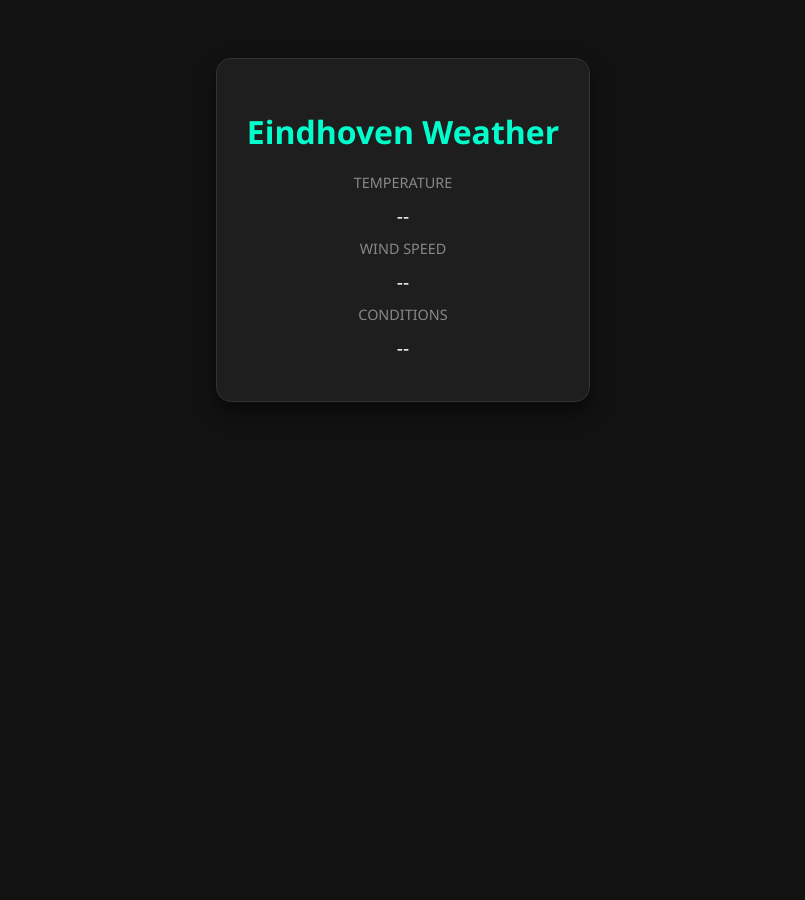
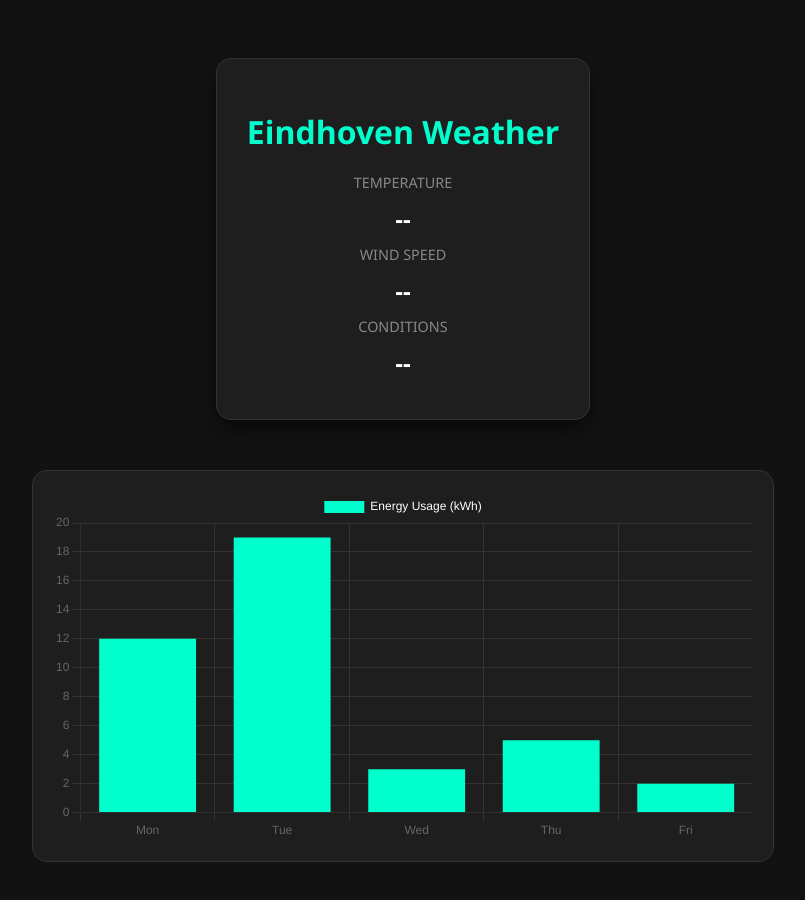
Before and after one commit to kingandrius/Smart_Urban_Energy_Project_3, a plain HTML site: page dashboard/index.html in a window 1280 px wide. Shown: the whole page, without its empty margins (237-1042 px from the left). Before the commit the page ends 800 px from the top, so only its background shows below. Drawn offline with nearby package versions, Linux system fonts and the light colour scheme; no server answers.

Commit message:
feat: dashboard with integrated chart.js and clean UI

```diff
--- a/dashboard/index.html
+++ b/dashboard/index.html
@@ -1,11 +1,23 @@
 <!DOCTYPE html>
 <html lang="en">
 <head>
+    <!-- fix that weird Â symbol once and for all -->
     <meta charset="UTF-8">
     <title>Energy Dashboard</title>
+
+    <!-- load chart.js from the web so we can make graphs -->
+    <script src="https://cdn.jsdelivr.net/npm/chart.js"></script>
+
     <style>
         /* keeping it dark mode and clean */
-        body { font-family: 'Segoe UI', sans-serif; background: #121212; color: white; text-align: center; }
+        body {
+            font-family: 'Segoe UI', sans-serif;
+            background: #121212;
+            color: white;
+            text-align: center;
+            padding-bottom: 50px;
+        }
+
         .card {
             background: #1e1e1e;
             padding: 30px;
@@ -14,13 +26,27 @@
             margin-top: 50px;
             border: 1px solid #333;
             box-shadow: 0 10px 20px rgba(0,0,0,0.5);
+            min-width: 300px;
         }
+
+        .chart-container {
+            width: 80%;
+            max-width: 700px;
+            margin: 50px auto;
+            background: #1e1e1e;
+            padding: 20px;
+            border-radius: 15px;
+            border: 1px solid #333;
+        }
+
         h1 { color: #00ffcc; margin-bottom: 20px; }
-        p { font-size: 1.2rem; margin: 10px 0; }
-        .label { color: #888; font-size: 0.9rem; text-transform: uppercase; }
+        p { font-size: 1.5rem; margin: 10px 0; font-weight: bold; }
+        .label { color: #888; font-size: 0.9rem; text-transform: uppercase; font-weight: normal; }
     </style>
 </head>
 <body>
+
+    <!-- the weather readout card -->
     <div class="card">
         <h1>Eindhoven Weather</h1>
         <div>
@@ -36,6 +62,13 @@
             <p id="status">--</p>
         </div>
     </div>
+
+    <!-- the container for our chart -->
+    <div class="chart-container">
+        <canvas id="weatherChart"></canvas>
+    </div>
+
+    <!-- finally, load our logic -->
     <script src="script.js"></script>
 </body>
 </html>
--- a/dashboard/script.js
+++ b/dashboard/script.js
@@ -1,24 +1,42 @@
-// grab the data from our node.js relay
+// 1. Initialize the Chart first (so it's ready to receive data)
+const ctx = document.getElementById('weatherChart').getContext('2d');
+const myChart = new Chart(ctx, {
+    type: 'bar',
+    data: {
+        labels: ['Mon', 'Tue', 'Wed', 'Thu', 'Fri'],
+        datasets: [{
+            label: 'Energy Usage (kWh)',
+            data: [12, 19, 3, 5, 2],
+            backgroundColor: '#00ffcc'
+        }]
+    },
+    options: {
+        scales: {
+            y: { beginAtZero: true, grid: { color: '#333' } },
+            x: { grid: { color: '#333' } }
+        },
+        plugins: {
+            legend: { labels: { color: 'white' } }
+        }
+    }
+});
+
+// 2. The function to grab weather data
 async function updateDashboard() {
     try {
-        // asking the relay for the latest data python sent
         const response = await fetch('http://localhost:3000/weather');
         const data = await response.json();
 
-        // if the data exists, put it on the screen
         if (data.city) {
             document.getElementById('temp').innerText = `${Math.round(data.temp)}°C`;
             document.getElementById('wind').innerText = `${data.wind_speed} m/s`;
             document.getElementById('status').innerText = data.condition;
-            console.log("Dashboard updated with fresh data!");
+            console.log("Dashboard updated!");
         }
     } catch (err) {
-        console.log("Couldnt grab data from relay:", err);
+        console.log("Couldnt grab data:", err);
     }
 }
 
-// run it as soon as the page loads
+// 3. Kick off the weather update
 updateDashboard();
-
-// bonus: refresh the data every 30 seconds
-setInterval(updateDashboard, 30000);
```
